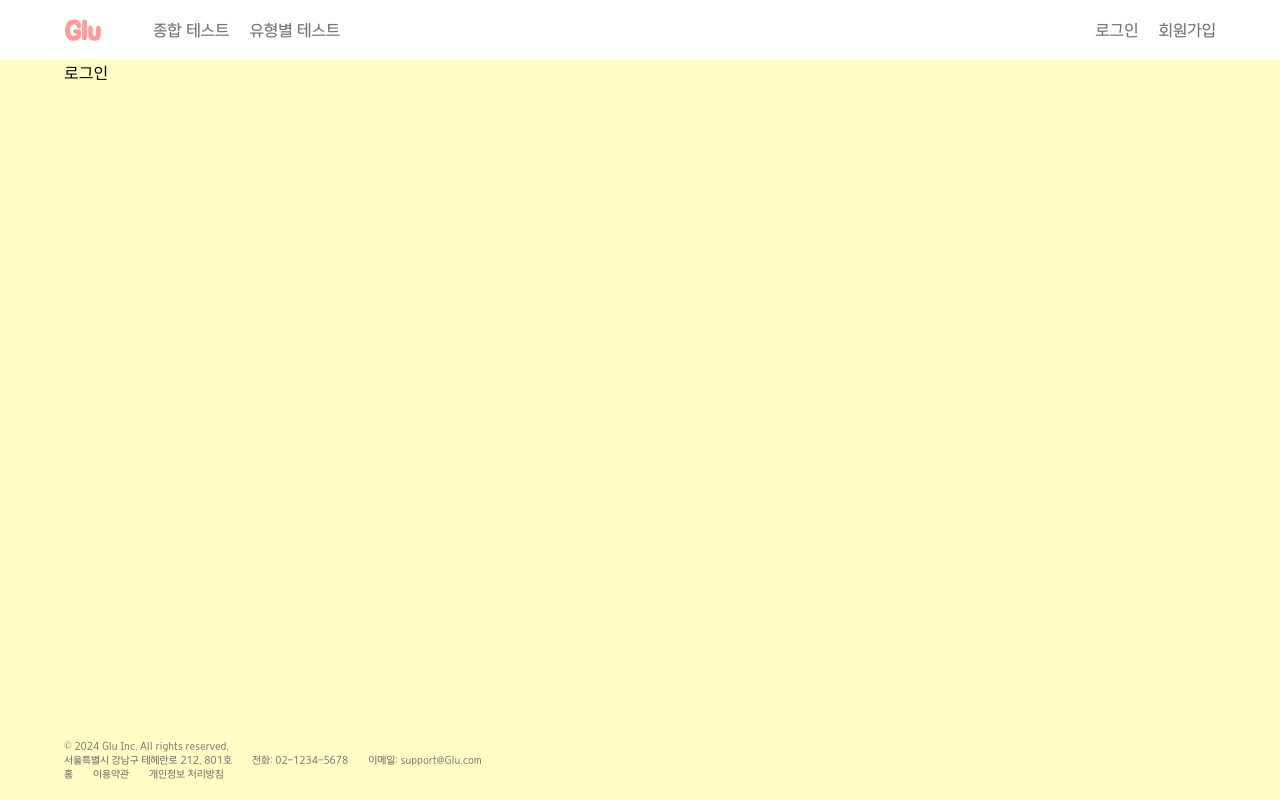
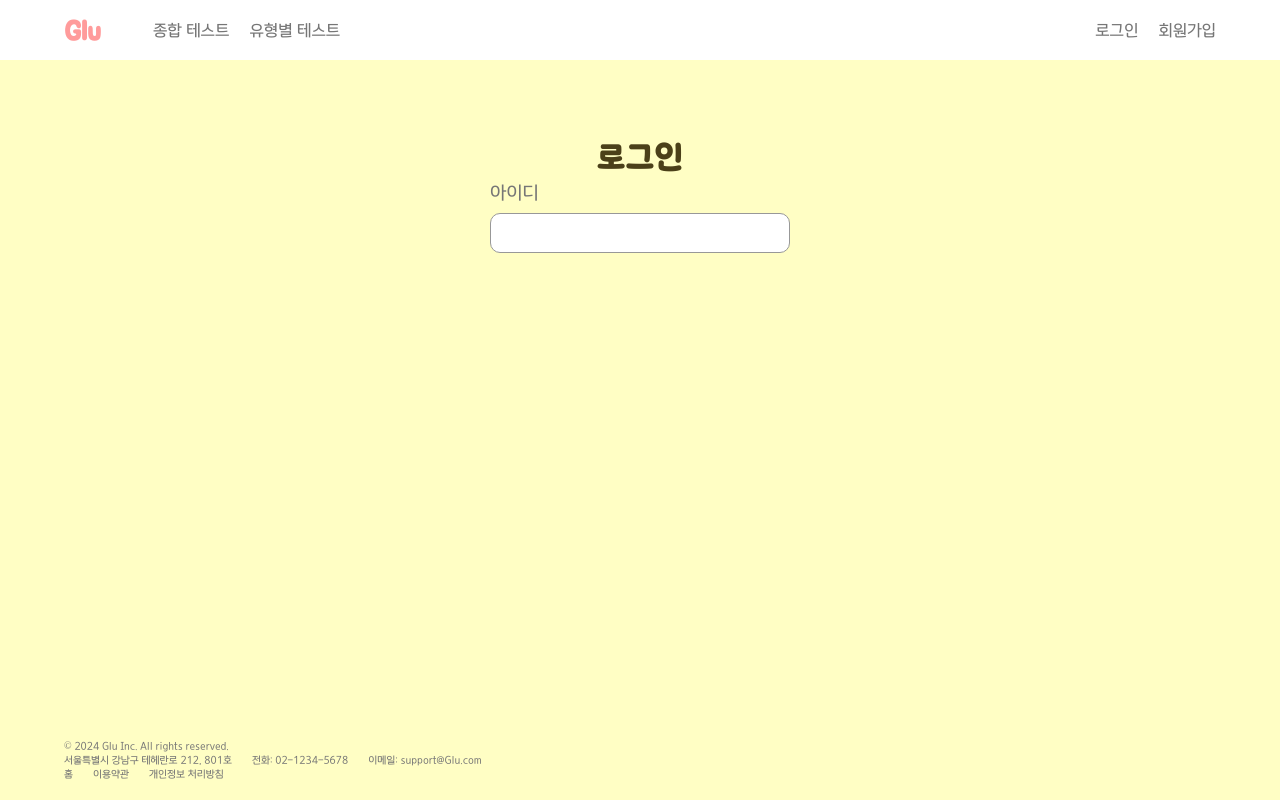
Before and after one commit to sehaim/Glu, a Next.js app in the folder frontend/glu/: page /login in a window 1280 px wide. Built offline with nearby package versions, Linux system fonts and the light colour scheme.

Commit message:
:art:[Design] input item 레이아웃 생성

```diff
--- /dev/null
+++ b/frontend/glu/src/components/common/inputItem.tsx
@@ -0,0 +1,3 @@
+export default function InputItem() {
+  return <div>아이템</div>;
+}
--- a/frontend/glu/src/components/layout/global-layout.module.css
+++ b/frontend/glu/src/components/layout/global-layout.module.css
@@ -2,12 +2,17 @@
   background-color: var(--YELLOW);
   width: 100%;
   min-width: 400px;
+  height: 100%;
   min-height: 100vh;
   margin: 0 auto;
+  display: flex;
+  flex-direction: column;
 }
 
 .main {
   min-height: calc(100vh - 140px);
   max-width: 1920px;
   padding: 0 64px;
+  display: flex;
+  flex-direction: column;
 }
--- a/frontend/glu/src/pages/home.module.css
+++ b/frontend/glu/src/pages/home.module.css
@@ -1,11 +1,14 @@
 .container {
+  flex-grow: 1;
+  display: flex;
+  justify-content: center;
+  align-items: center;
+}
+
+.section {
   display: flex;
   flex-direction: row;
   width: 800px;
-  margin: 0 auto;
-  display: flex;
-  justify-content: center;
-  align-items: center;
 }
 
 .describe-section {
--- a/frontend/glu/src/pages/index.tsx
+++ b/frontend/glu/src/pages/index.tsx
@@ -12,6 +12,7 @@ export default function Home() {
 
   return (
     <div className={styles.container}>
+      <div className={styles.section}>
         <div className={styles['describe-section']}>
           <div className={styles['section-title']}>
             <div>글루</div>
@@ -34,5 +35,6 @@ export default function Home() {
           alt="Glu Character"
         />
       </div>
+    </div>
   );
 }
--- a/frontend/glu/src/pages/login/index.tsx
+++ b/frontend/glu/src/pages/login/index.tsx
@@ -1,3 +1,17 @@
+import styles from '../userRegist.module.css';
+
 export default function Login() {
-  return <div>로그인</div>;
+  return (
+    <div className={styles.container}>
+      <div className={styles.section}>
+        <div className={styles.title}>로그인</div>
+        <div className={styles['input-container']}>
+          <div className={styles['input-item']}>
+            <div className={styles['input-label']}>아이디</div>
+            <input type="text" />
+          </div>
+        </div>
+      </div>
+    </div>
+  );
 }
--- /dev/null
+++ b/frontend/glu/src/pages/userRegist.module.css
@@ -0,0 +1,36 @@
+.container {
+  flex-grow: 1;
+  display: flex;
+  flex-direction: column;
+  align-items: center;
+  justify-content: center;
+}
+
+.section {
+  width: 300px;
+  height: 500px;
+}
+
+.title {
+  font-family: 'HDBOLD';
+  font-size: 32px;
+  color: var(--TEXT_PRIMARY);
+  text-align: center;
+}
+
+.input-container {
+  display: flex;
+  flex-direction: column;
+}
+
+.input-item {
+  display: flex;
+  flex-direction: column;
+  margin: 10px 0;
+}
+
+.input-label {
+  font-family: 'PT';
+  font-size: 18px;
+  color: var(--TEXT_SECONDARY);
+}
--- a/frontend/glu/src/styles/global.css
+++ b/frontend/glu/src/styles/global.css
@@ -16,6 +16,26 @@ body {
 a {
   text-decoration: none;
   color: inherit;
+}
+
+input {
+  font-family: 'PT';
+  font-size: 18px;
+  height: 40px;
+  border-radius: 10px;
+  border-width: 0.5px;
+  border-style: solid;
+  border-color: var(--GRAY);
+  margin: 10px 0;
+  padding: 10px;
+  &::placeholder {
+    color: var(--TEXT_SECONDARY);
+  }
+  &:focus {
+    border-width: 2px;
+    border-color: var(--PINK);
+    outline: none;
+  }
 }
 
 /* 폰트 적용 */
@@ -43,7 +63,3 @@ a {
   font-family: 'HD';
   src: url('../assets/fonts/Hakgyoansim Dunggeunmiso TTF R.ttf');
 }
-
-input {
-  font-family: 'PT';
-}
```
Also changed, not shown: frontend/glu/src/pages/signup/index.tsx (+15 -1 lines). Lines whose indentation alone changed are shown as unchanged.
